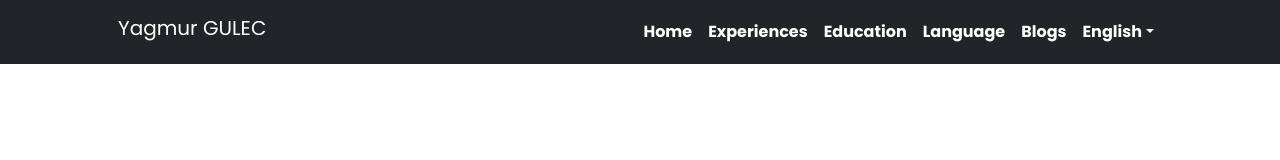
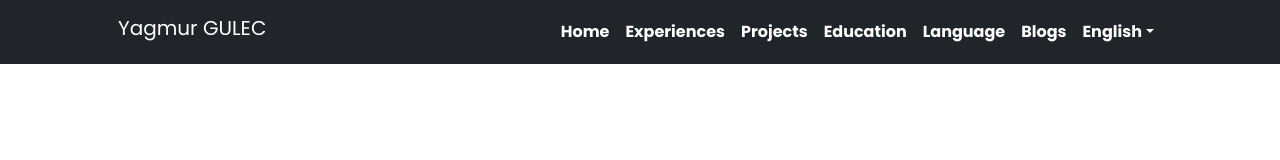
Before and after one commit to YagmurGULEC/YagmurGULEC.github.io, a Next.js app: page / in a window 1280 px wide. Shown: the top 160 px of the page. Built offline with nearby package versions, Linux system fonts and the light colour scheme.

Commit message:
Project section added

```diff
--- a/src/app/components/Navbar.tsx
+++ b/src/app/components/Navbar.tsx
@@ -32,6 +32,11 @@ export default function Navbar() {
                         <li className="nav-item">
                             <Link className="nav-link fw-bold text-white" href="#experience">
                                 {language === "en" ? "Experiences" : "Expériences"}
+                            </Link>
+                        </li>
+                        <li className="nav-item">
+                            <Link className="nav-link fw-bold text-white" href="#projects">
+                                {language === "en" ? "Projects" : "Projets"}
                             </Link>
                         </li>
                         <li className="nav-item">
```
